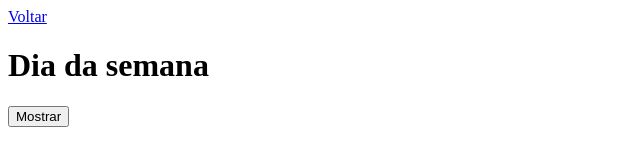
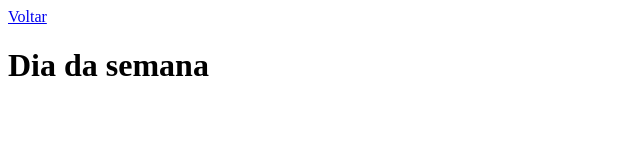
Before and after one commit to anavictoriaea/Trabalho-II-PWII, a plain HTML site: page atividades/atv2.html in a window 1280 px wide. Shown: the whole page, without its empty margins (0-640 px from the left). Drawn offline with Linux system fonts and the light colour scheme.

Commit message:
1 file modified

```diff
--- a/atividades/atv2.html
+++ b/atividades/atv2.html
@@ -5,15 +5,14 @@
   <script src="atv2.js"></script>
   <title>Dias da Semana</title>
 </head>
-<body>
+<body onload="dia()">
   <nav>
     <a href="../index.html">Voltar</a>
   </nav>
   <header>
     <h1>Dia da semana</h1>
   </header>
-  <button onclick="dia()">Mostrar</button>
-  <div id="texto">
+  <div id="texto" >
   </div>
 </body>
 </html>
```
